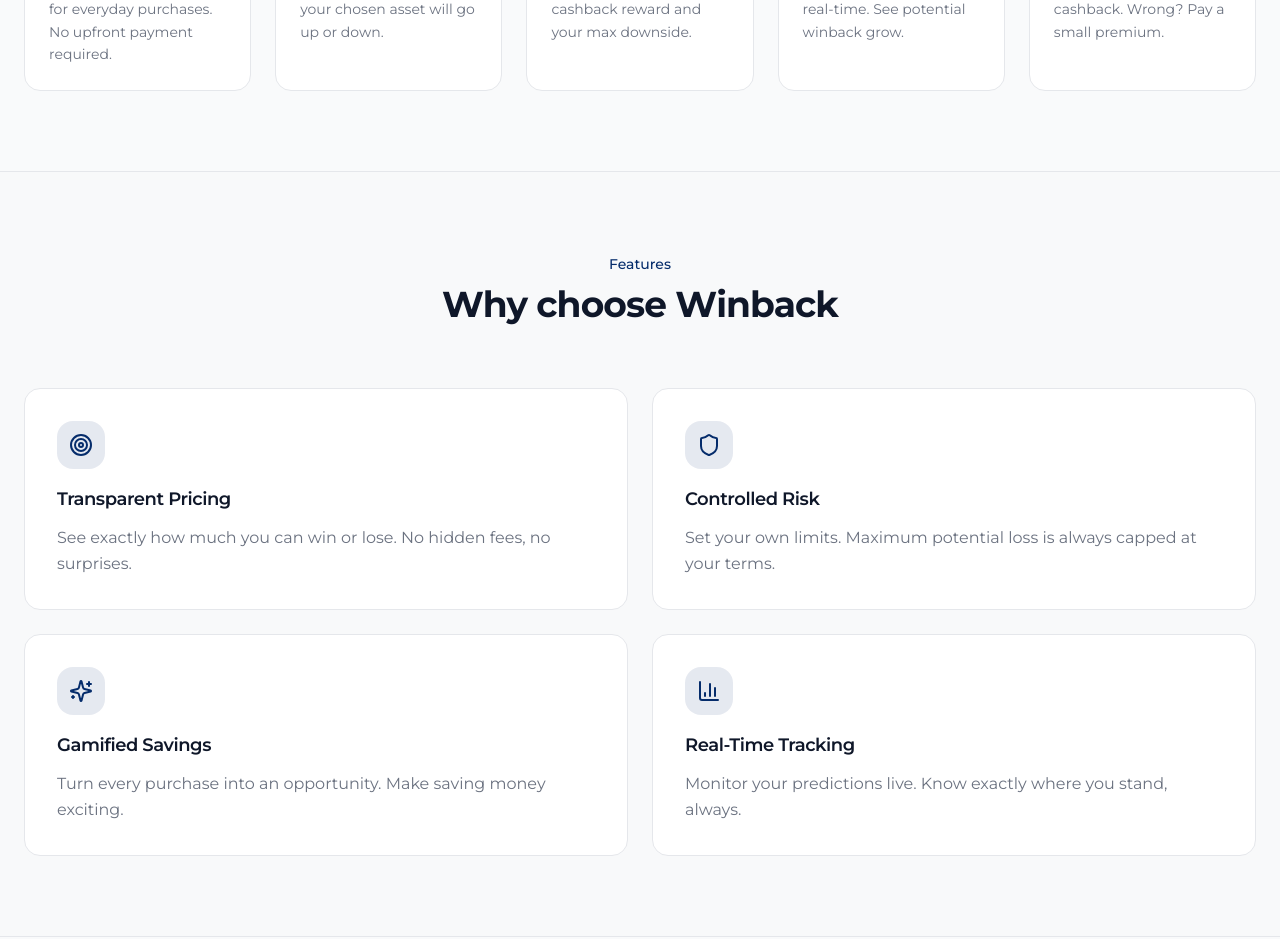
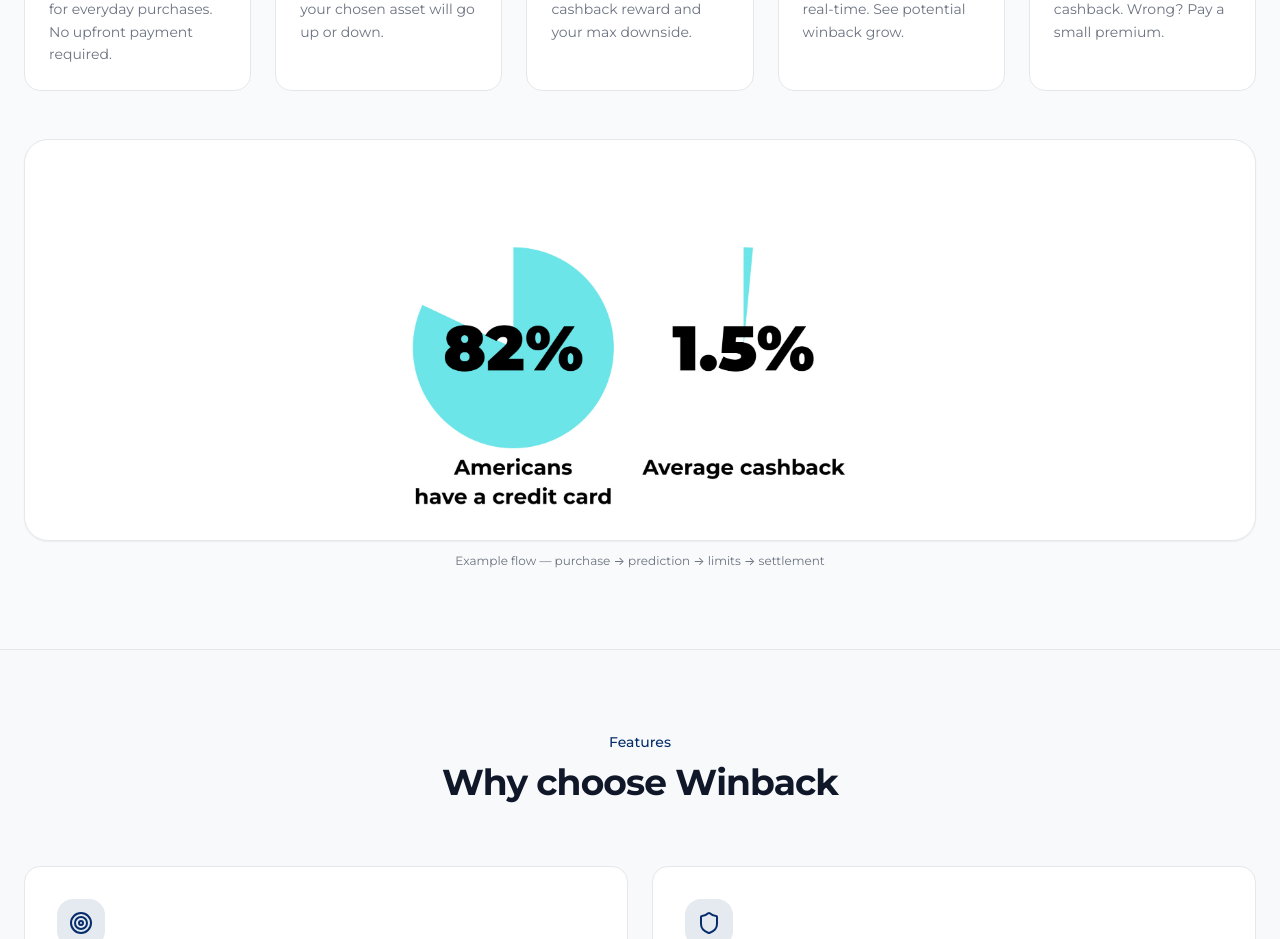
Before and after one commit to mpupat/tartanhacks-2026, a React (Vite) app in the folder UI/credit-futures-main/: page / in a window 1280 px wide. Shown: the part 980-1919 px from the top of the page. Built offline with nearby package versions, Linux system fonts and the light colour scheme; the HTML template or start-up script is replaced by a standard one.

Commit message:
My UI updates for How It Works image

```diff
--- a/UI/credit-futures-main/src/pages/Home.tsx
+++ b/UI/credit-futures-main/src/pages/Home.tsx
@@ -16,6 +16,9 @@ import {
   Wallet
 } from 'lucide-react';
 import { motion } from 'framer-motion';
+import howItWorksImg from '@/assets/how-it-works.jpeg';
+
+
 
 const NAV_LINKS = [
   { label: 'Product', href: '#product' },
@@ -278,7 +281,7 @@ export default function Home() {
                       </div>
                       <div className="text-right">
                         <div className={`font-semibold ${pos.pnlPositive === true ? 'text-emerald-600' :
-                            pos.pnlPositive === false ? 'text-red-500' : 'text-muted-foreground'
+                          pos.pnlPositive === false ? 'text-red-500' : 'text-muted-foreground'
                           }`}>
                           {pos.pnl}
                         </div>
@@ -333,6 +336,27 @@ export default function Home() {
               </motion.div>
             ))}
           </div>
+          <motion.div
+            initial={{ opacity: 0, y: 16 }}
+            whileInView={{ opacity: 1, y: 0 }}
+            viewport={{ once: true }}
+            transition={{ duration: 0.5 }}
+            className="mt-12"
+          >
+            <div className="bg-white border border-border rounded-2xl overflow-hidden shadow-sm">
+              <img
+                src={howItWorksImg}
+                alt="Winback flow illustration"
+                className="w-[800px] h-[400px] object-contain mx-auto"
+                loading="lazy"
+              />
+            </div>
+
+            {/* optional caption */}
+            <p className="text-xs text-muted-foreground text-center mt-3">
+              Example flow — purchase → prediction → limits → settlement
+            </p>
+          </motion.div>
         </div>
       </section>
 
@@ -433,8 +457,8 @@ export default function Home() {
                 viewport={{ once: true }}
                 transition={{ delay: index * 0.1 }}
                 className={`bg-white border rounded-xl p-8 relative ${tier.highlighted
-                    ? 'border-primary shadow-premium'
-                    : 'border-border'
+                  ? 'border-primary shadow-premium'
+                  : 'border-border'
                   }`}
               >
                 {tier.highlighted && (
```
Also changed, not shown: UI/credit-futures-main/src/assets/how-it-works.jpeg (added).
